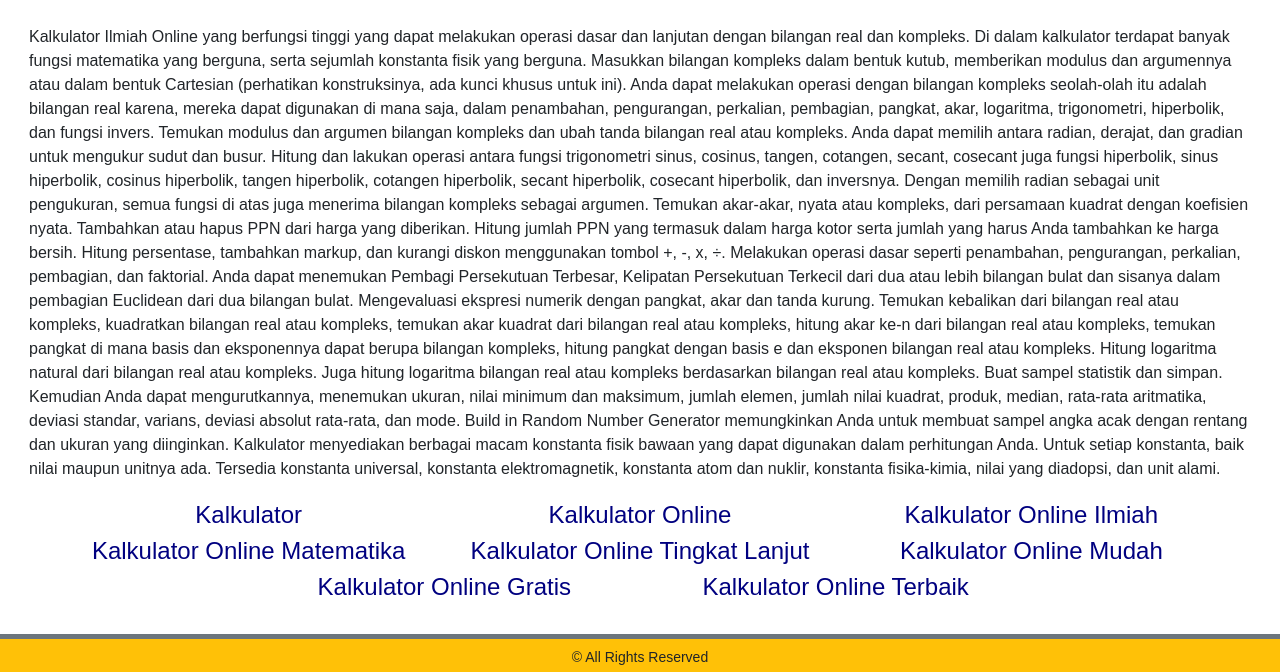
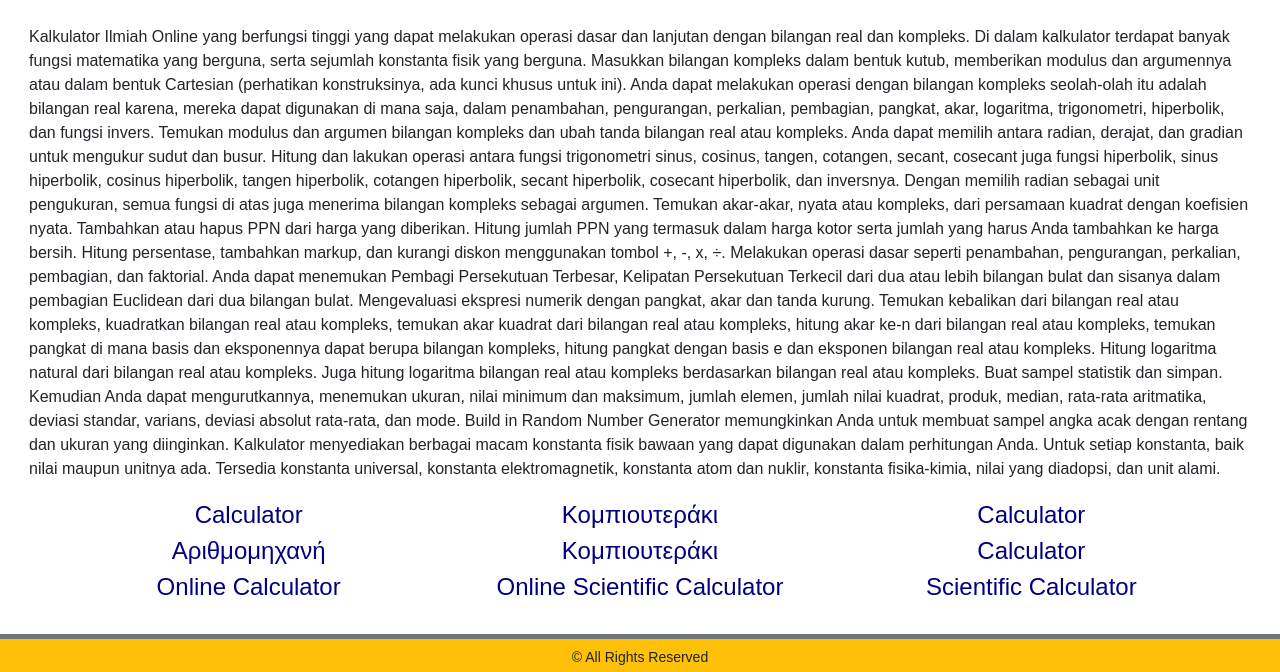
Before and after one commit to nikolaoskaragiannis/scientificcalculators, a plain HTML site: page index.html in a window 1280 px wide. Shown: the part 139-811 px from the top of the page. Drawn offline with nearby package versions, Linux system fonts and the light colour scheme.

Commit message:
Add files via upload

```diff
--- a/index.html
+++ b/index.html
@@ -52,14 +52,15 @@ Buat sampel statistik dan simpan. Kemudian Anda dapat mengurutkannya, menemukan
 Kalkulator menyediakan berbagai macam konstanta fisik bawaan yang dapat digunakan dalam perhitungan Anda. Untuk setiap konstanta, baik nilai maupun unitnya ada. Tersedia konstanta universal, konstanta elektromagnetik, konstanta atom dan nuklir, konstanta fisika-kimia, nilai yang diadopsi, dan unit alami.</p>
 	    <div class="container-fluid">
 		<div class="row my-2 py-0 mx-0 row-cols-1 row-cols-sm-1 row-cols-md-2 row-cols-lg-3 text-center justify-content-center fs-4">
-                    <p class="card-text py-0 my-0"><a href="https://www.calculator.gr/"><span>Kalkulator</span></a></p>
-                    <p class="card-text py-0 my-0"><a href="https://www.teracalc.com/"><span>Kalkulator Online</span></a></p>
-                    <p class="card-text py-0 my-0"><a href="https://www.arithmomixani.gr/"><span>Kalkulator Online Ilmiah</span></a></p>
-                    <p class="card-text py-0 my-0"><a href="https://www.kompioyteraki.gr/"><span>Kalkulator Online Matematika</span></a></p>
-                    <p class="card-text py-0 my-0"><a href="http://www.calculator.edu.gr/"><span>Kalkulator Online Tingkat Lanjut</span></a></p>
-                    <p class="card-text py-0 my-0"><a href="http://www.calculator.net.gr/"><span>Kalkulator Online Mudah</span></a></p>
-                    <p class="card-text py-0 my-0"><a href="http://www.calculator.org.gr/"><span>Kalkulator Online Gratis</span></a></p>
-                    <p class="card-text py-0 my-0"><a href="http://www.calculator.com.gr/"><span>Kalkulator Online Terbaik</span></a></p>
+                    <p class="card-text py-0 my-0"><a href="https://www.calculator.gr/"><span>Calculator</span></a></p>
+                    <p class="card-text py-0 my-0"><a href="https://www.kompiouteraki.gr/"><span>Κομπιουτεράκι</span></a></p>
+                    <p class="card-text py-0 my-0"><a href="https://www.teracalc.com/"><span>Calculator</span></a></p>
+                    <p class="card-text py-0 my-0"><a href="https://www.arithmomixani.gr/"><span>Αριθμομηχανή</span></a></p>
+                    <p class="card-text py-0 my-0"><a href="https://www.kompioyteraki.gr/"><span>Κομπιουτεράκι</span></a></p>
+                    <p class="card-text py-0 my-0"><a href="http://www.calculator.edu.gr/"><span>Calculator</span></a></p>
+                    <p class="card-text py-0 my-0"><a href="http://www.calculator.net.gr/"><span>Online Calculator</span></a></p>
+                    <p class="card-text py-0 my-0"><a href="http://www.calculator.org.gr/"><span>Online Scientific Calculator</span></a></p>
+                    <p class="card-text py-0 my-0"><a href="http://www.calculator.com.gr/"><span>Scientific Calculator</span></a></p>
 		</div>
 	    </div>
 	</div>
```
